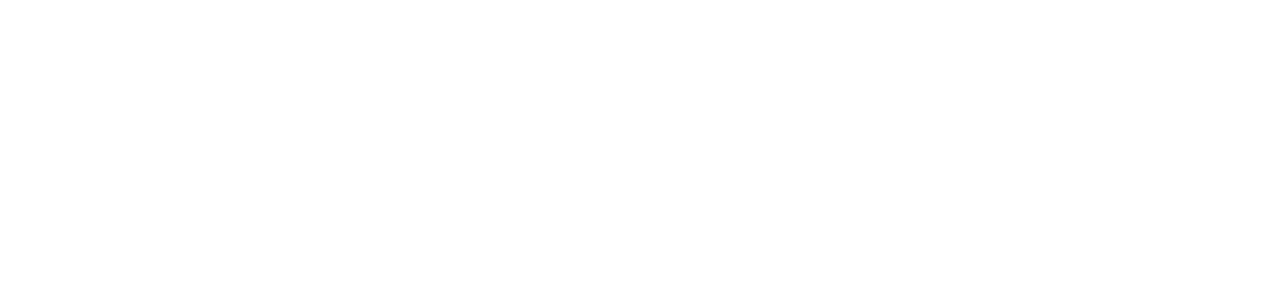
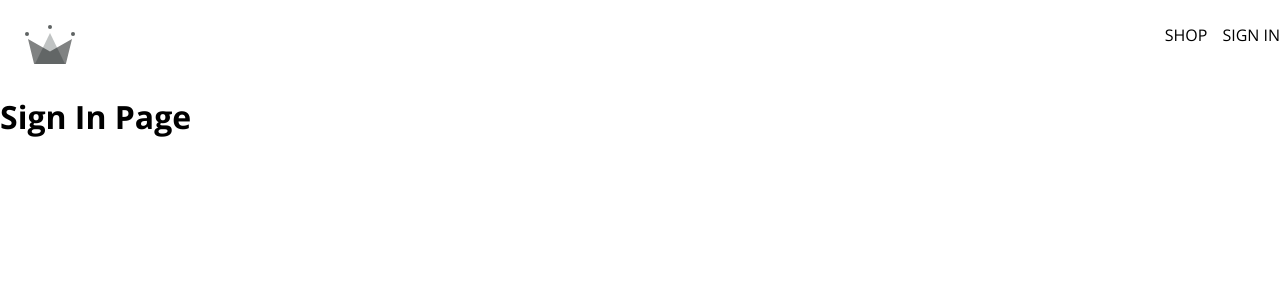
Before and after one commit to andrewnotermans/crwn-clothing, a React (Create React App) app: page /sign-in in a window 1280 px wide. Before the commit this address had no page. Shown: the top 300 px of the page. Built offline with nearby package versions, Linux system fonts and the light colour scheme.

Commit message:
13_Add SignIn component + install firebase

```diff
--- a/package.json
+++ b/package.json
@@ -7,6 +7,7 @@
     "@testing-library/jest-dom": "^6.6.3",
     "@testing-library/react": "^16.3.0",
     "@testing-library/user-event": "^13.5.0",
+    "firebase": "^11.10.0",
     "react": "^19.1.0",
     "react-dom": "^19.1.0",
     "react-router-dom": "6",
--- a/src/App.js
+++ b/src/App.js
@@ -2,6 +2,7 @@
 
 import Home from './routes/home/home.component';
 import Navigation from './routes/navigation/navigation.component'
+import SignIn from './components/sign-in/sign-in.component';
 
 
 
@@ -12,6 +13,7 @@
       <Route path='/' element={<Navigation/>}>
         <Route index element={<Home />} />
         <Route path='shop' element={<h1>I am the Shop Page</h1>}/>
+        <Route path='sign-in' element={<SignIn/>}/>
       </Route>
     </Routes>
   );
--- /dev/null
+++ b/src/components/sign-in/sign-in.component.jsx
@@ -0,0 +1,9 @@
+const SignIn = () => {
+    return (
+        <div>
+            <h1>Sign In Page</h1>
+        </div>
+    )
+}
+
+export default SignIn;
--- a/src/routes/navigation/navigation.component.jsx
+++ b/src/routes/navigation/navigation.component.jsx
@@ -16,6 +16,9 @@
                     <Link className='nav-link' to='/shop'>
                         SHOP
                     </Link>
+                    <Link className='sign-in' to='/sign-in'>
+                        SIGN IN
+                    </Link>
                 </div>
             </div>
             <Outlet />
```
Also changed, not shown: 1 other file (tests, documents, lock files or other folders).
